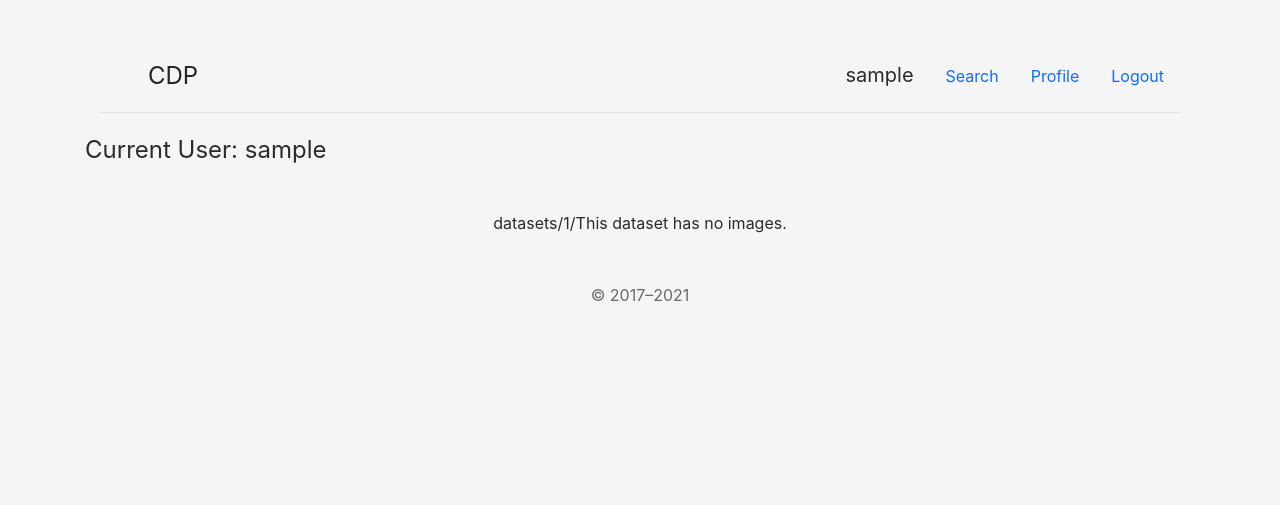
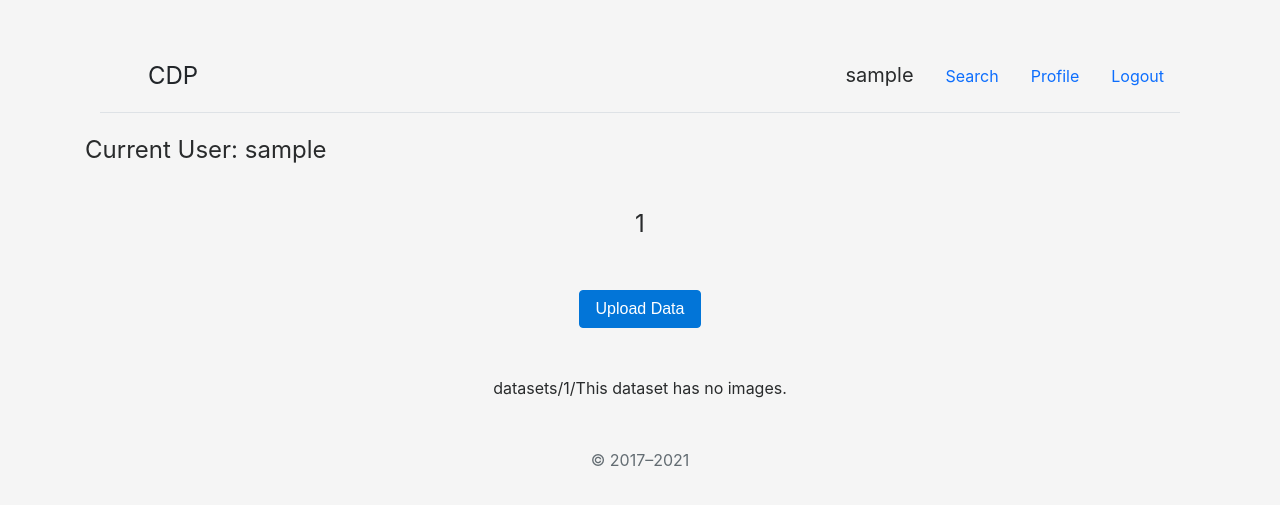
Before and after one commit to dbgilson/CrowdsourcingDatasetPlatform, a PHP site: page /DisplayDataset.php?dataset=1 in a window 1280 px wide. Shown: the top 505 px of the page. Run offline with PHP 8.4, Linux system fonts and the light colour scheme; the visitor is signed in with stand-in values (Sample User, id 1); some libraries are stand-ins or nearby versions.

Commit message:
Update DisplayDataset.php with upload button and Delete Selection

```diff
--- a/Crowdsourcing Dataset Frontend/Pages/DisplayDataset.php
+++ b/Crowdsourcing Dataset Frontend/Pages/DisplayDataset.php
@@ -69,6 +69,12 @@
           ?>
 
           <?php include('../../config/errors.php'); ?>
+          <div class="container">
+            <?php
+                echo '<h1 align="middle" class="h4 mt-1 mb-5 fw-normal">' . $_GET["dataset"] . '</h1>';
+            ?>
+            <a href="UploadData.php"><button type="button" class="w-35 mt-1 mb-5 btn btn-m btn-primary">Upload Data</button></a>
+          </div>
           <?php
             $dataset_name = $_GET["dataset"];
             $dirname = "datasets/" . $dataset_name . "/";
@@ -84,9 +90,12 @@
                 echo "<img src=\"" . $image . "\" height=\"130\" width=\"150\" />";
 
                 echo '<form method="POST" action="DisplayDataset.php">';
-                echo '<button name="delete_image" value="'. $image . '">';
-                echo 'Delete';
-                echo '</button>';
+
+                if($_GET["owner_id"] == $_SESSION["id"]){
+                    echo '<button name="delete_image" value="'. $image . '">';
+                    echo 'Delete';
+                    echo '</button>';
+                }
                 echo '</form>';
 
             }
```
